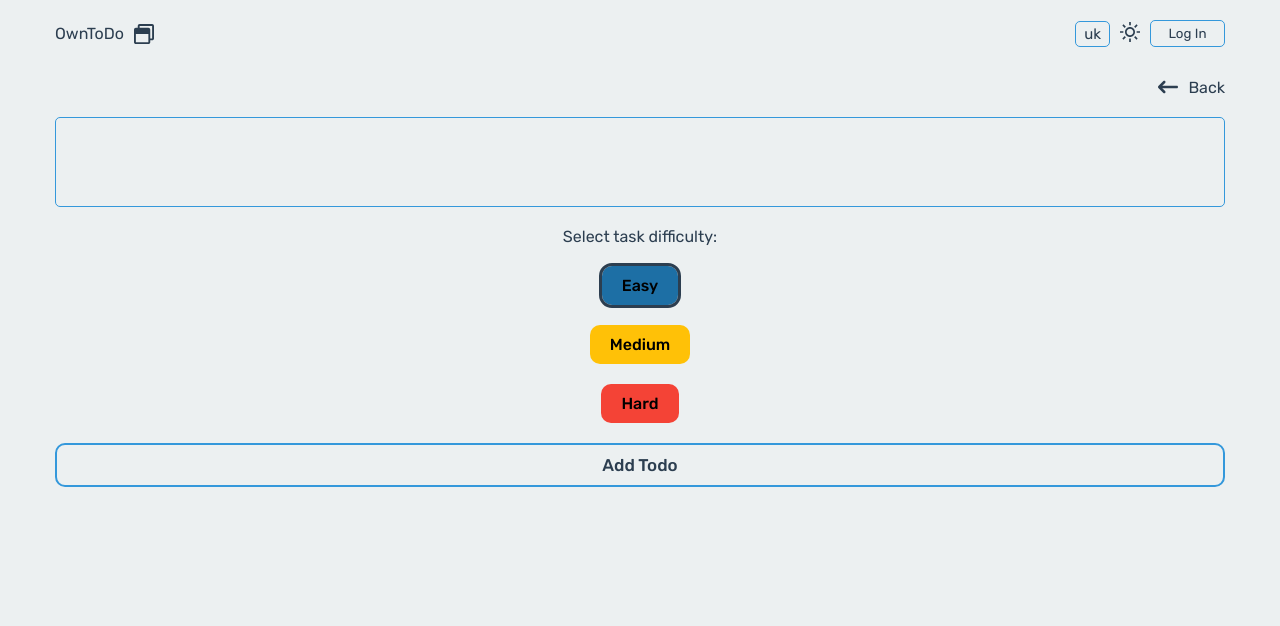
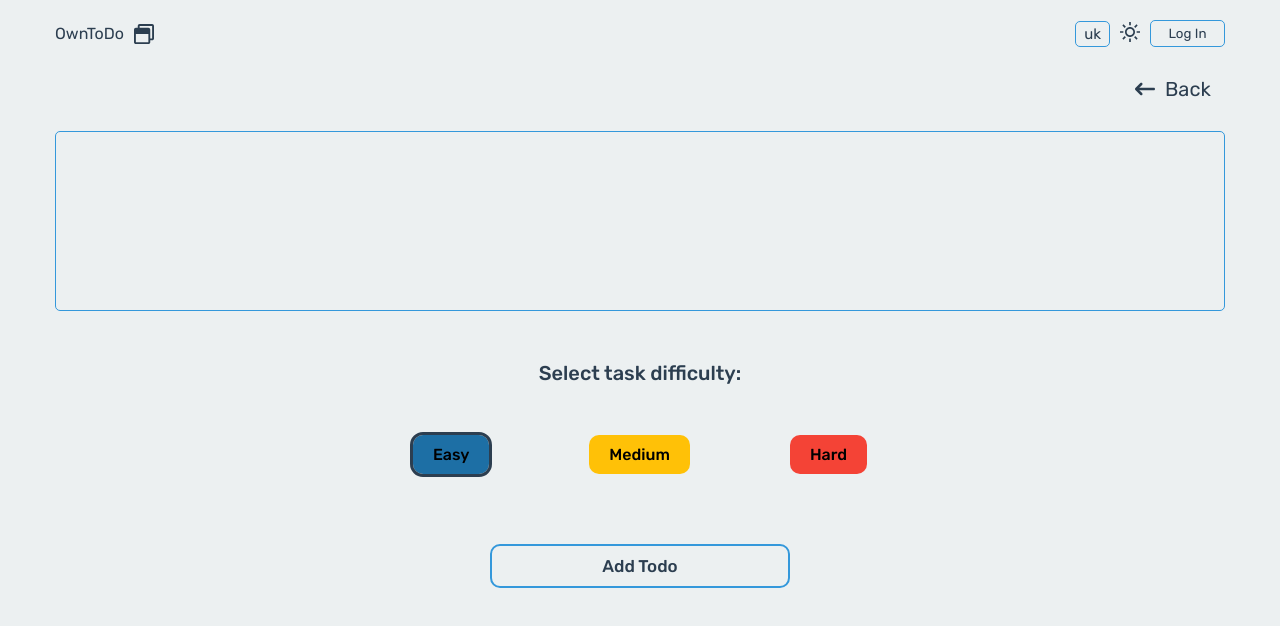
Before and after one commit to Kostya-Romanovskyi/own-music, a React (Vite) app: page /own-todo-typescript/create in a window 1280 px wide. Shown: the top 626 px of the page. Built offline with nearby package versions, Linux system fonts and the light colour scheme.

Commit message:
test textare, fixed styles on tablet and desctop

```diff
--- a/src/UI/GlobalTheme.styled.ts
+++ b/src/UI/GlobalTheme.styled.ts
@@ -27,4 +27,8 @@ export const ThemeInput = styled.input<TypeThemeProps>`
 	&::placeholder {
 		color: #9d9a9a;
 	}
+
+	@media screen and (min-width: 786px) {
+		width: 100%;
+	}
 `
--- a/src/UI/GlobalTheme.tsx
+++ b/src/UI/GlobalTheme.tsx
@@ -1,17 +1,5 @@
 import { TypeToggleTheme } from '../types/Theme.types'
 
-// export const lightTheme: TypeToggleTheme = {
-// 	fontFamily: 'RubikRegular, sans-serif',
-// 	background: '#fff',
-// 	color: '#333',
-// }
-
-// export const darkTheme: TypeToggleTheme = {
-// 	fontFamily: 'RubikRegular, sans-serif',
-// 	background: '#332b53',
-// 	color: '#ffffff',
-// 	border: '#7b7676',
-// }
 export const lightTheme: TypeToggleTheme = {
 	fontFamily: 'RubikRegular, sans-serif',
 	color: '#2c3e50',
@@ -20,12 +8,15 @@ export const lightTheme: TypeToggleTheme = {
 	bgColorEasy: '#3498db',
 	textColorEasy: '#ffffff',
 	activeBgColorEasy: '#1d6fa5',
-	bgColorMedium: '#FFC107 ',
+	bgColorMedium: '#FFC107',
 	textColorMedium: '#212121',
 	activeBgColorMedium: '#FFD600',
 	bgColorHard: ' #F44336',
 	textColorHard: '#ffffff',
 	activeBgColorHard: '#D32F2F',
+	hoverEasy: 'rgba(29, 111, 165, 0.8)',
+	hoverMedium: 'rgba(230, 174, 6, 1)',
+	hoverHard: 'rgba(244, 67, 54, 0.8)',
 }
 
 export const darkTheme: TypeToggleTheme = {
@@ -42,4 +33,7 @@ export const darkTheme: TypeToggleTheme = {
 	bgColorHard: '#D32F2F',
 	textColorHard: '#ffffff',
 	activeBgColorHard: '#F44336',
+	hoverEasy: 'rgba(52, 152, 219, 0.5)',
+	hoverMedium: 'rgba(255, 160, 0, 0.5)',
+	hoverHard: 'rgba(211, 47, 47, 0.5)',
 }
--- a/src/components/BurgerMenu/BurgerMenu.styled.ts
+++ b/src/components/BurgerMenu/BurgerMenu.styled.ts
@@ -21,6 +21,10 @@ export const BurgerButton = styled.button<TypeThemeProps>`
 	transition: color ${transitionTime.transition};
 
 	cursor: pointer;
+
+	@media screen and (min-width: 768px) {
+		display: none;
+	}
 `
 
 export const BurgerMenuContent = styled.div<TypeToggleBurger>`
--- a/src/components/SideBarItem/SideBarItem.styled.ts
+++ b/src/components/SideBarItem/SideBarItem.styled.ts
@@ -1,17 +1,19 @@
 import styled from '@emotion/styled'
-import { TypeSideButton } from '../../types/Theme.types'
+import { TypeThemeProps } from '../../types/Theme.types'
 
-export const SideItemStyled = styled.li`
+import { transitionTime } from '../../Constant/TransitionTime'
+
+export const SideItemStyled = styled.li<TypeThemeProps>`
 	display: flex;
 	align-items: center;
 	justify-content: center;
 
 	&:not(:last-child) {
-		border-bottom: 1px solid;
+		border-bottom: 1px solid ${({ theme }) => theme.border};
 	}
 `
 
-export const SideButtonStyled = styled.button<TypeSideButton>`
+export const SideButtonStyled = styled.button<TypeThemeProps>`
 	font-family: ${({ theme }) => theme.fontFamily};
 	font-size: 17px;
 
@@ -24,6 +26,15 @@ export const SideButtonStyled = styled.button<TypeSideButton>`
 
 	color: ${({ theme }) => theme.color};
 	background-color: ${({ theme }) => theme.backgroundColor};
+	transition: color ${transitionTime.transition}, background-color ${transitionTime.transition},
+		box-shadow ${transitionTime.transition};
 
 	cursor: pointer;
+
+	@media screen and (min-width: 1200px) {
+		&:hover,
+		&:focus {
+			box-shadow: 0px 5px 10px rgba(0, 0, 0, 0.2);
+		}
+	}
 `
--- a/src/components/SideBarTodo/SideBarTodo.styled.ts
+++ b/src/components/SideBarTodo/SideBarTodo.styled.ts
@@ -1,5 +1,4 @@
 import styled from '@emotion/styled'
-import GlobalColors from '../../UI/GlobalColors'
 
 export const SideBarList = styled.ul`
 	display: none;
@@ -8,12 +7,8 @@ export const SideBarList = styled.ul`
 
 	padding: 0;
 	margin: 0 10px;
-	margin-top: 30px;
 
 	max-width: 156px;
-
-	border: 1px solid ${GlobalColors.black};
-	border-radius: 10px;
 
 	@media screen and (min-width: 768px) {
 		display: block;
--- a/src/components/TodoItem/TodoItem.styled.ts
+++ b/src/components/TodoItem/TodoItem.styled.ts
@@ -27,7 +27,7 @@ export const Item = styled.li<TypeThemeProps>`
 // `
 
 export const Text = styled.div<TypeThemeProps>`
-	overflow-y: scroll;
+	overflow-y: auto;
 	overflow-x: hidden;
 
 	white-space: wrap;
@@ -58,6 +58,10 @@ export const AdditionalWrapp = styled.div`
 	height: 100%;
 
 	padding: 4px 10px;
+
+	@media screen and (min-width: 1200px) {
+		justify-content: flex-start;
+	}
 `
 
 export const Wrapper = styled.div`
@@ -97,6 +101,10 @@ export const AdditionalComplexity = styled.p<TypeConditionProp>`
 	@media screen and (min-width: 340px) {
 		padding: 5px 10px;
 	}
+
+	@media screen and (min-width: 1200px) {
+		margin-left: 30px;
+	}
 `
 type TypeStatusProps = {
 	status: string | boolean
@@ -129,6 +137,10 @@ export const AdditionalStatus = styled.p<TypeStatusProps>`
 
 	@media screen and (min-width: 340px) {
 		padding: 5px 10px;
+	}
+
+	@media screen and (min-width: 1200px) {
+		margin-left: 30px;
 	}
 `
 export const AdditionalInfoDate = styled.p`
@@ -164,6 +176,10 @@ export const MoreButton = styled.button<TypeThemeProps>`
 	transition: color ${transitionTime.transition};
 
 	cursor: pointer;
+
+	@media screen and (min-width: 1200px) {
+		margin-left: 30px;
+	}
 `
 export const CloseButton = styled.button`
 	position: absolute;
--- a/src/context/TodoContext.tsx
+++ b/src/context/TodoContext.tsx
@@ -21,6 +21,7 @@ const notifyStyled: ToastOptions = {
 	position: 'top-center',
 	theme: 'colored',
 	closeOnClick: true,
+	draggable: true,
 }
 
 // Начальное состояние
--- a/src/pages/CreateTodo/CreateTodoPage.styled.ts
+++ b/src/pages/CreateTodo/CreateTodoPage.styled.ts
@@ -1,6 +1,5 @@
 import styled from '@emotion/styled'
 import { TypeThemeProps } from '../../types/Theme.types'
-// import GlobalColors from '../../UI/GlobalColors'
 
 import { GoPlus } from 'react-icons/go'
 import { FaArrowLeftLong } from 'react-icons/fa6'
@@ -8,6 +7,12 @@ import { FaArrowLeftLong } from 'react-icons/fa6'
 import { transitionTime } from '../../Constant/TransitionTime'
 
 import { Link } from 'react-router-dom'
+
+export const LinkWrapper = styled.div<TypeThemeProps>`
+	width: 90px;
+	margin-left: auto;
+	margin-bottom: 30px;
+`
 
 export const ArrowIcon = styled(FaArrowLeftLong)<TypeThemeProps>`
 	margin-right: 10px;
@@ -21,7 +26,6 @@ export const StyledLink = styled(Link)<TypeThemeProps>`
 	font-family: 'RubikRegular', sans-serif;
 
 	display: flex;
-	justify-content: flex-end;
 	align-items: center;
 
 	color: ${({ theme }) => theme.color};
@@ -29,6 +33,15 @@ export const StyledLink = styled(Link)<TypeThemeProps>`
 	transition: color ${transitionTime.transition};
 
 	text-decoration: none;
+
+	@media screen and (min-width: 1200px) {
+		font-size: 20px;
+
+		&:hover,
+		&:focus {
+			color: grey;
+		}
+	}
 `
 
 export const CreateTextarea = styled.textarea<TypeThemeProps>`
@@ -55,6 +68,17 @@ export const CreateTextarea = styled.textarea<TypeThemeProps>`
 		border ${transitionTime.transition};
 
 	resize: none;
+
+	@media screen and (min-width: 768px) {
+		margin-bottom: 50px;
+		font-size: 20px;
+
+		height: 120px;
+	}
+
+	@media screen and (min-width: 1200px) {
+		height: 180px;
+	}
 `
 
 export const DescriptionText = styled.p<TypeThemeProps>`
@@ -65,6 +89,14 @@ export const DescriptionText = styled.p<TypeThemeProps>`
 	transition: color ${transitionTime.transition};
 
 	margin-bottom: 20px;
+
+	@media screen and (min-width: 768px) {
+		font-family: 'RubikMedium', sans-serif;
+
+		font-size: 20px;
+
+		margin-bottom: 50px;
+	}
 `
 
 export const RadioWrapper = styled.ul`
@@ -76,6 +108,18 @@ export const RadioWrapper = styled.ul`
 
 	margin: 0;
 	padding: 0;
+
+	@media screen and (min-width: 768px) {
+		flex-direction: row;
+		justify-content: space-around;
+
+		margin-bottom: 50px;
+	}
+
+	@media screen and (min-width: 1200px) {
+		justify-content: center;
+		gap: 100px;
+	}
 `
 
 export const RadioButton = styled.input`
@@ -152,6 +196,26 @@ export const Label = styled.label<TypeLabelProps>`
 	}};
 
 	transition: background-color ${transitionTime.transition}, outline-color ${transitionTime.transition};
+
+	@media screen and (min-width: 1200px) {
+		:hover,
+		:focus {
+			background-color: ${({ type, theme }) => {
+				switch (type) {
+					case 'easy':
+						return theme.hoverEasy
+					case 'medium':
+						return theme.hoverMedium
+					case 'hard':
+						return theme.hoverHard
+					default:
+						return '#ffffff'
+				}
+			}};
+		}
+
+		cursor: pointer;
+	}
 `
 
 export const IconPlus = styled(GoPlus)`
@@ -179,4 +243,18 @@ export const AddTaskButton = styled.button<TypeThemeProps>`
 
 	transition: background-color ${transitionTime.transition}, color ${transitionTime.transition},
 		border ${transitionTime.transition};
+
+	@media screen and (min-width: 768px) {
+		width: 300px;
+	}
+
+	@media screen and (min-width: 1200px) {
+		:hover,
+		:focus {
+			color: ${({ theme }) => theme.backgroundColor};
+			background-color: ${({ theme }) => theme.border};
+		}
+
+		cursor: pointer;
+	}
 `
--- a/src/pages/CreateTodo/CreateTodoPage.tsx
+++ b/src/pages/CreateTodo/CreateTodoPage.tsx
@@ -1,5 +1,6 @@
 import { FC, useState, SetStateAction } from 'react'
 import {
+	LinkWrapper,
 	StyledLink,
 	ArrowIcon,
 	CreateTextarea,
@@ -75,10 +76,13 @@ const CreateTodoPage: FC = () => {
 	return (
 		<div className='container'>
 			<ToastContainer />
-			<StyledLink to={'/'}>
-				<ArrowIcon />
-				{t('backBtn')}
-			</StyledLink>
+
+			<LinkWrapper>
+				<StyledLink to={'/'}>
+					<ArrowIcon />
+					{t('backBtn')}
+				</StyledLink>
+			</LinkWrapper>
 
 			<CreateTextarea onChange={handleChange} value={newValue}></CreateTextarea>
 
--- a/src/pages/Home/Home.styled.ts
+++ b/src/pages/Home/Home.styled.ts
@@ -38,6 +38,10 @@ export const FiltersWrapper = styled.div`
 	justify-content: space-between;
 
 	margin-bottom: 20px;
+
+	@media screen and (min-width: 768px) {
+		display: block;
+	}
 `
 
 export const GridWrapper = styled.div`
--- a/src/pages/Home/Home.tsx
+++ b/src/pages/Home/Home.tsx
@@ -32,7 +32,7 @@ const Home: FC = () => {
 	return userAuth ? (
 		<ThemeContainer>
 			<div className='container'>
-				<ToastContainer />
+				<ToastContainer stacked />
 
 				<FiltersWrapper>
 					<BurgerMenu />
--- a/src/types/Theme.types.ts
+++ b/src/types/Theme.types.ts
@@ -17,6 +17,9 @@ export type TypeTheme = {
 	activeBgColorEasy: string
 	activeBgColorMedium: string
 	activeBgColorHard: string
+	hoverEasy: string
+	hoverMedium: string
+	hoverHard: string
 }
 
 export type TypeThemeProps = {
@@ -32,8 +35,9 @@ export type TypeConditionProp = {
 }
 
 export type TypeSideButton = {
+	key?: number
 	theme?: TypeToggleTheme
-	children: string
+	children: React.ReactNode
 	onClick: (e: React.MouseEvent<HTMLButtonElement>) => void
 }
 
```
